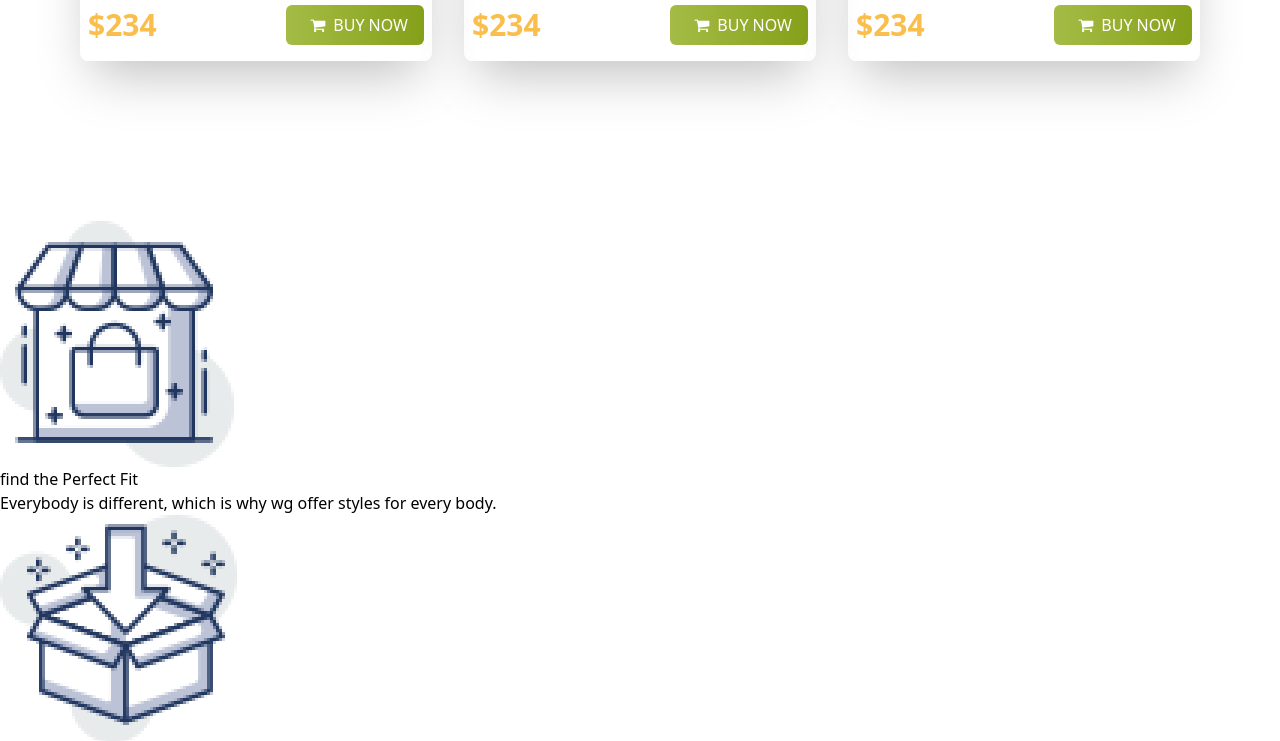
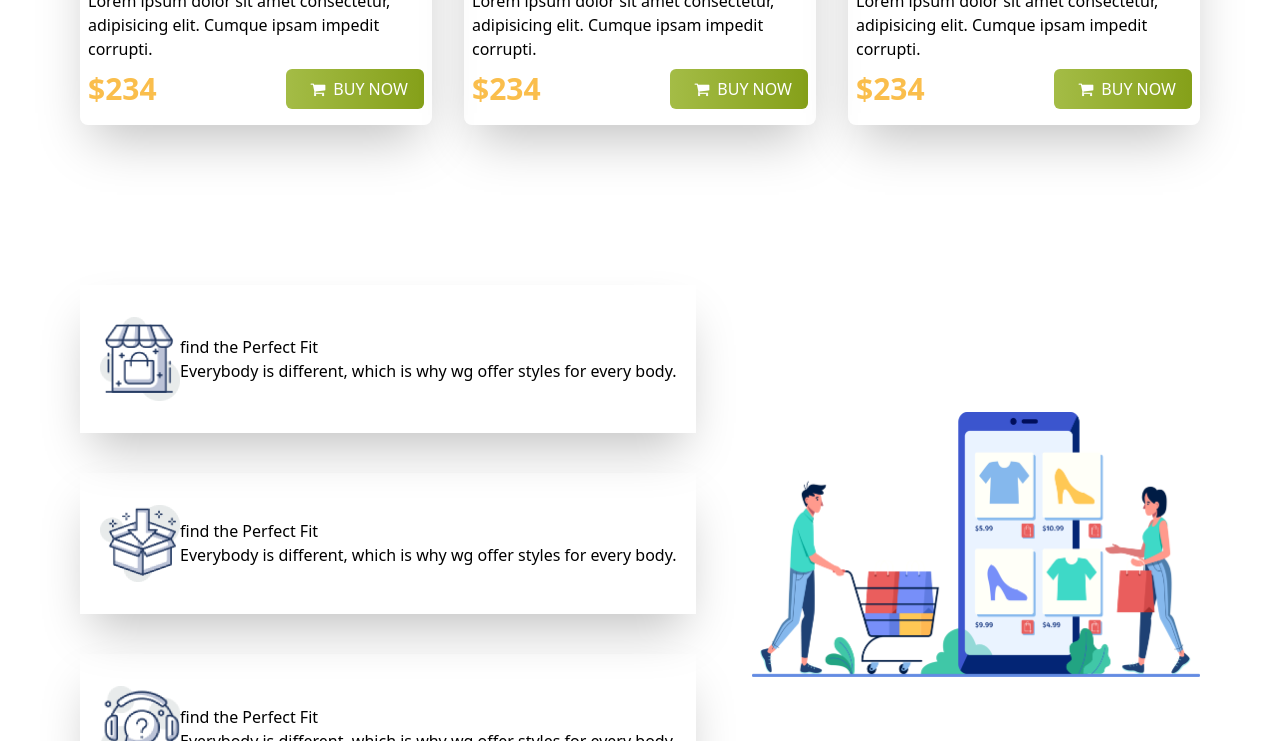
Before and after one commit to dipokroydip3/penguin-fashion-with-tailwind, a plain HTML site: page index.html in a window 1280 px wide. Shown: the part 2059-2800 px from the top of the page. Drawn offline with nearby package versions, Linux system fonts and the light colour scheme.

Commit message:
full project design complete

```diff
--- a/index.html
+++ b/index.html
@@ -9,7 +9,7 @@
 </head>
 <body>
 
-     <header>
+     <header class="bg-[#FFFBF0]">
       <nav class=" flex justify-between py-5 px-20">
             <img class="max-w-xs max-h-10" src="icons/logo.png" alt="">
             <ul class="sm:hidden text-center md:flex items-center">
@@ -19,7 +19,7 @@
                   <li><a href="#">Contact us</a></li>
             </ul>
       </nav>
-      <div class="flex flex-col md:flex-row lg:flex-row justify-between items-center px-20">
+      <div class="flex flex-col md:flex-row lg:flex-row justify-between items-center px-20 py-8">
             <div class="my-10 md:my-0" >
                   <h1 class=" text-4xl uppercase font-bold"><span class="text-[#FABE4C]">BE THE PENGUINS</span> <br>Of WINTER</h1>
                   <p>Lorem ipsum dolor sit amet consesctetur adipisicing elit. Earum, eveniet.</p>
@@ -137,35 +137,34 @@
      </section>
             <!-- ---------service---------- -->
       <section>
+            <div class="flex sm:flex-col-reverse gap-y-20 md:flex-row justify-between items-center px-20 my-20 ">
                   <div >
                       <div>
-                        <div>
-                              <img src="icons/house.png" alt="">
+                        <div class="flex items-center py-8 px-5 shadow-2xl ">
+                              <img class="w-20" src="icons/house.png" alt="">
                               <div>
                                     <h1>find the Perfect Fit</h1>
                                     <p>Everybody is different, which is why wg offer styles for every body.</p>
                               </div>
                         </div>
-
-                        <div>
-                              <img src="icons/box.png" alt="">
+                        <div class="flex items-center py-8 px-5 shadow-2xl mt-10">
+                              <img class="w-20" src="icons/box.png" alt="">
                               <div>
                                     <h1>find the Perfect Fit</h1>
                                     <p>Everybody is different, which is why wg offer styles for every body.</p>
                               </div>
                         </div>
-
-                        <div>
-                              <img src="icons/question.png" alt="">
+                        <div class="flex items-center py-8 px-5 shadow-2xl mt-10">
+                              <img class="w-20" src="icons/question.png" alt="">
                               <div>
                                     <h1>find the Perfect Fit</h1>
                                     <p>Everybody is different, which is why wg offer styles for every body.</p>
                               </div>
                         </div>
                       </div>
-                  <div>
-                        <img src="images/shopping.png" alt="">
                   </div>
+                    <img class=" sm:w-full md:w-2/5" src="images/shopping.png" alt="">
+
             </div>
       </section>
 </body>
```
Lines whose indentation alone changed are shown as unchanged.
